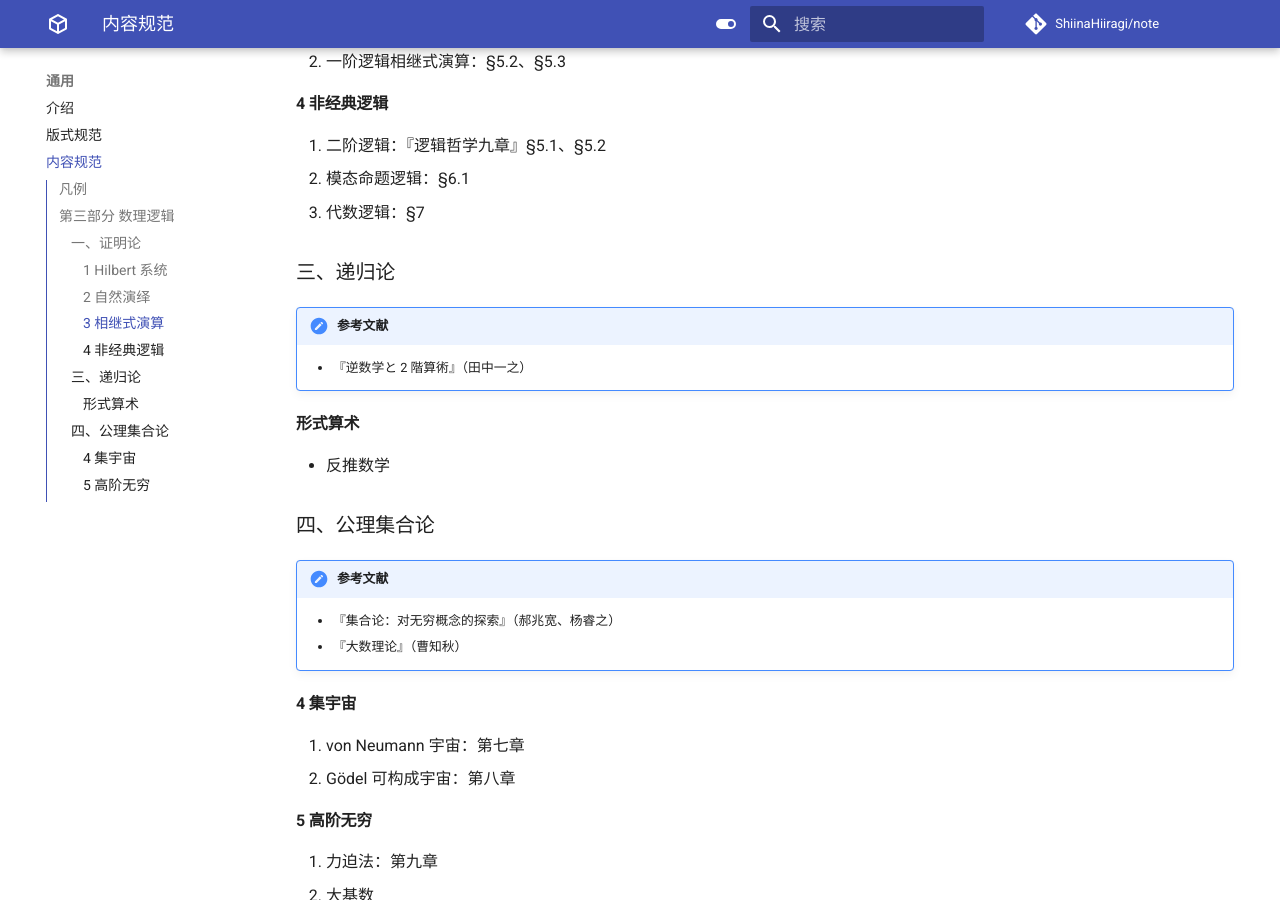
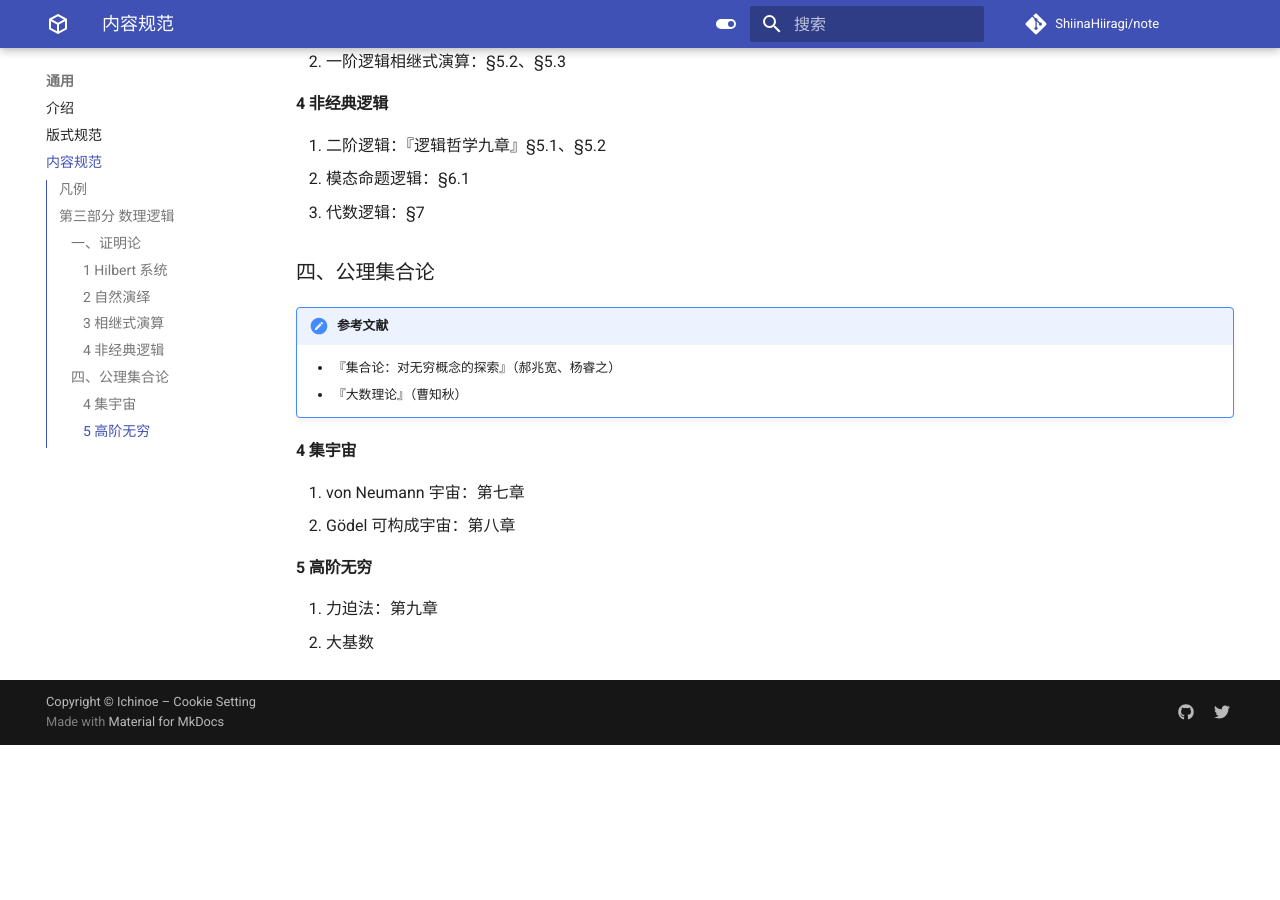
Before and after one commit to ShiinaHiiragi/note, an MkDocs documentation site: the page built from docs/intro/toc.md, in a window 1280 px wide and 900 px high, scrolled down 901 px. Built offline with MkDocs 1.6.1 and Material for MkDocs 9.7.7, drawn with Linux system fonts in a browser that asks for light colours; comment, search, counter and statistics services are not loaded; after the commit the page ends 1646 px from its top, so only the background shows below that.

Commit message:
update toc

```diff
--- a/docs/intro/toc.md
+++ b/docs/intro/toc.md
@@ -28,14 +28,6 @@
 2. 模态命题逻辑：§6.1
 3. 代数逻辑：§7
 
-### 三、递归论
-
-!!! note "参考文献"
-    - 『逆数学と 2 階算術』（田中一之）
-
-#### 形式算术
-- 反推数学
-
 ### 四、公理集合论
 
 !!! note "参考文献"
```
